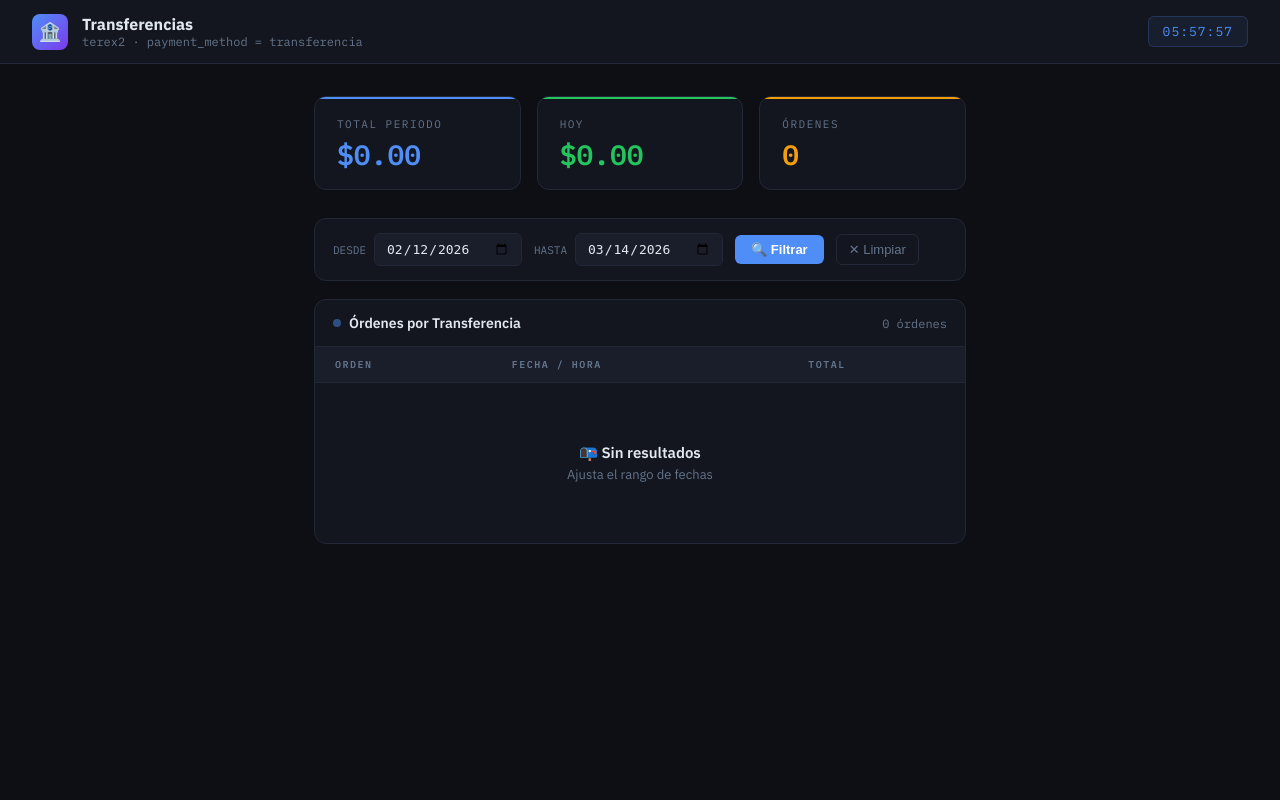
After one commit to cxmex/inventario_2, a FastAPI app: template templates/transferencias.html in a window 1280 px wide. The commit adds this page. Run offline with FastAPI, Linux system fonts and the light colour scheme; the template is opened without the code that fills it, so the values that code supplies are empty.

Commit message:
transferencias

```diff
--- a/app.py
+++ b/app.py
@@ -88,6 +88,30 @@ class ConteoEfectivoCreate(BaseModel):
     nombre: str
     tipo: str
     amount: float
+
+class TransferenciaRow(BaseModel):
+    id: int
+    created_at: Optional[str] = None
+    fecha: Optional[str] = None
+    hora: Optional[str] = None
+    order_id: Optional[int] = None
+    name: Optional[str] = None
+    name_id: Optional[str] = None
+    estilo: Optional[str] = None
+    estilo_id: Optional[int] = None
+    modelo: Optional[str] = None
+    modelo_id: Optional[int] = None
+    cost: Optional[float] = None
+    price: Optional[float] = None
+    subtotal: Optional[float] = None
+    total: Optional[float] = None
+    cliente: Optional[str] = None
+    id_cliente: Optional[int] = None
+    whatsapp: Optional[str] = None
+    qty: Optional[int] = None
+    marca: Optional[str] = None
+    color: Optional[str] = None
+    payment_method: Optional[str] = None
 
 # ─────────────────────────────────────────────
 # SUPABASE HELPER
@@ -308,70 +332,95 @@ def _build_receipt_pdf_with_qr(
     items: list, total: float, order_id: int, redemption_token: str
 ) -> io.BytesIO:
     buf = io.BytesIO()
-    width, height = 80 * mm, 200 * mm  # thermal-ish size
+    width = 80 * mm
+    height = 250 * mm
     c = canvas.Canvas(buf, pagesize=(width, height))
 
-    y = height - 10 * mm
+    y = height - 12 * mm
 
-    # Header
-    c.setFont("Helvetica-Bold", 12)
-    c.drawCentredString(width / 2, y, f"TEREX2 — Ticket #{order_id}")
-    y -= 7 * mm
+    # ── Header ────────────────────────────────────────────────────────────
+    c.setFont("Helvetica-Bold", 16)
+    c.drawCentredString(width / 2, y, f"TEREX2")
+    y -= 9 * mm
+
+    c.setFont("Helvetica-Bold", 13)
+    c.drawCentredString(width / 2, y, f"Ticket #{order_id}")
+    y -= 8 * mm
 
     mexico_tz = pytz.timezone("America/Mexico_City")
-    now_str = datetime.now(mexico_tz).strftime("%Y-%m-%d %H:%M")
-    c.setFont("Helvetica", 8)
+    now_str = datetime.now(mexico_tz).strftime("%Y-%m-%d  %H:%M")
+    c.setFont("Helvetica", 10)
     c.drawCentredString(width / 2, y, now_str)
     y -= 8 * mm
 
+    c.setLineWidth(1.2)
     c.line(5 * mm, y, width - 5 * mm, y)
-    y -= 6 * mm
+    y -= 8 * mm
 
-    # Items
-    c.setFont("Helvetica-Bold", 8)
+    # ── Column headers ────────────────────────────────────────────────────
+    c.setFont("Helvetica-Bold", 11)
     c.drawString(5 * mm, y, "Producto")
     c.drawRightString(width - 5 * mm, y, "Subtotal")
-    y -= 5 * mm
-
-    c.setFont("Helvetica", 8)
-    for item in items:
-        line = f"{item['qty']}x {item['name'][:28]}"
-        c.drawString(5 * mm, y, line)
-        c.drawRightString(width - 5 * mm, y, f"${item['subtotal']:.0f}")
-        y -= 5 * mm
-        if y < 40 * mm:
-            c.showPage()
-            y = height - 10 * mm
+    y -= 7 * mm
 
     c.line(5 * mm, y, width - 5 * mm, y)
-    y -= 6 * mm
+    y -= 7 * mm
 
-    # Total
-    c.setFont("Helvetica-Bold", 10)
+    # ── Items ─────────────────────────────────────────────────────────────
+    c.setFont("Helvetica", 11)
+    for item in items:
+        subtotal = item.get("subtotal") or (item["qty"] * item["price"])
+        # Product name line
+        name_str = f"{item['qty']}x  {item['name'][:26]}"
+        c.drawString(5 * mm, y, name_str)
+        c.drawRightString(width - 5 * mm, y, f"${subtotal:.0f}")
+        y -= 7 * mm
+
+        # Price per piece on second line
+        c.setFont("Helvetica", 9)
+        c.setFillColorRGB(0.4, 0.4, 0.4)
+        c.drawString(8 * mm, y, f"@ ${item['price']:.0f} c/u")
+        c.setFillColorRGB(0, 0, 0)
+        c.setFont("Helvetica", 11)
+        y -= 8 * mm
+
+        if y < 50 * mm:
+            c.showPage()
+            y = height - 12 * mm
+
+    # ── Total ─────────────────────────────────────────────────────────────
+    y -= 2 * mm
+    c.setLineWidth(1.2)
+    c.line(5 * mm, y, width - 5 * mm, y)
+    y -= 9 * mm
+
+    c.setFont("Helvetica-Bold", 14)
     c.drawString(5 * mm, y, "TOTAL")
     c.drawRightString(width - 5 * mm, y, f"${total:.0f}")
-    y -= 10 * mm
+    y -= 12 * mm
 
-    # QR code
+    c.line(5 * mm, y, width - 5 * mm, y)
+    y -= 12 * mm
+
+    # ── QR code ───────────────────────────────────────────────────────────
     qr_url = f"https://terex.mx/redeem?token={redemption_token}&order={order_id}"
     qr = qrcode.make(qr_url)
     qr_buf = io.BytesIO()
     qr.save(qr_buf, format="PNG")
     qr_buf.seek(0)
 
-    qr_size = 25 * mm
+    qr_size = 32 * mm
     qr_x = (width - qr_size) / 2
     from reportlab.lib.utils import ImageReader
     c.drawImage(ImageReader(qr_buf), qr_x, y - qr_size, width=qr_size, height=qr_size)
-    y -= qr_size + 4 * mm
+    y -= qr_size + 6 * mm
 
-    c.setFont("Helvetica", 7)
+    c.setFont("Helvetica", 9)
     c.drawCentredString(width / 2, y, "Escanea para puntos de lealtad")
 
     c.save()
     buf.seek(0)
     return buf
-
 
 # ─────────────────────────────────────────────
 # ROUTES
@@ -948,9 +997,45 @@ try:
 except Exception:
     pass
 
-# ─────────────────────────────────────────────
+@app.get("/transferencias", response_class=HTMLResponse)
+async def get_transferencias_page(request: Request):
+    return templates.TemplateResponse("transferencias.html", {"request": request})
+
+@app.get("/api/transferencias2")
+async def get_transferencias2(limit: Optional[int] = 500):
+    """Returns one row per order_id with total = sum(price * qty)"""
+    try:
+        url = (
+            f"{SUPABASE_URL}/rest/v1/ventas_terex2"
+            f"?payment_method=eq.transferencia"
+            f"&select=order_id,price,qty,created_at"
+            f"&order=created_at.desc"
+            f"&limit={limit}"
+        )
+        response = requests.get(url, headers=HEADERS)
+        response.raise_for_status()
+        rows = response.json()
+
+        # Group by order_id, sum price*qty
+        from collections import defaultdict
+        order_map = {}
+        for r in rows:
+            oid = r.get("order_id")
+            price = r.get("price") or 0
+            qty   = r.get("qty")   or 0
+            if oid not in order_map:
+                order_map[oid] = {"order_id": oid, "created_at": r.get("created_at"), "total": 0}
+            order_map[oid]["total"] += price * qty
+
+        # Sort by created_at desc
+        orders = sorted(order_map.values(), key=lambda x: x["created_at"] or "", reverse=True)
+        return orders
+
+    except Exception as e:
+        print(f"Error fetching transferencias2: {e}")
+        raise HTTPException(status_code=500, detail=str(e))
 # ENTRYPOINT
 # ─────────────────────────────────────────────
 if __name__ == "__main__":
     import uvicorn
-    uvicorn.run("app:app", host="0.0.0.0", port=8001, reload=True)
+    uvicorn.run(app, host="0.0.0.0", port=8000)
--- /dev/null
+++ b/templates/transferencias.html
@@ -0,0 +1,286 @@
+<!doctype html>
+<html lang="es">
+<head>
+  <meta charset="utf-8" />
+  <meta name="viewport" content="width=device-width, initial-scale=1" />
+  <title>Transferencias — Terex2</title>
+  <link href="https://fonts.googleapis.com/css2?family=IBM+Plex+Mono:wght@400;600&family=IBM+Plex+Sans:wght@300;400;600;700&display=swap" rel="stylesheet">
+  <style>
+    :root {
+      --bg: #0d0f14; --surface: #13161e; --surface2: #1a1e2a; --border: #232836;
+      --accent: #4f8ef7; --green: #22c55e; --yellow: #f59e0b;
+      --text: #e2e8f0; --muted: #64748b;
+      --mono: 'IBM Plex Mono', monospace; --sans: 'IBM Plex Sans', sans-serif;
+    }
+    * { box-sizing: border-box; margin: 0; padding: 0; }
+    body { font-family: var(--sans); background: var(--bg); color: var(--text); min-height: 100vh; }
+
+    .header {
+      background: var(--surface); border-bottom: 1px solid var(--border);
+      padding: 0 32px; display: flex; align-items: center; justify-content: space-between;
+      height: 64px; position: sticky; top: 0; z-index: 100;
+    }
+    .header-left { display: flex; align-items: center; gap: 14px; }
+    .logo-mark {
+      width: 36px; height: 36px; background: linear-gradient(135deg, #4f8ef7, #7c3aed);
+      border-radius: 8px; display: flex; align-items: center; justify-content: center; font-size: 18px;
+    }
+    .header-title { font-weight: 700; font-size: 16px; }
+    .header-sub { font-size: 12px; color: var(--muted); font-family: var(--mono); }
+    .live-clock {
+      font-family: var(--mono); font-size: 13px; color: var(--accent);
+      background: rgba(79,142,247,0.08); border: 1px solid rgba(79,142,247,0.2);
+      padding: 6px 14px; border-radius: 6px; letter-spacing: 1px;
+    }
+
+    .main { max-width: 700px; margin: 0 auto; padding: 32px 24px; }
+
+    .kpi-row { display: grid; grid-template-columns: repeat(3, 1fr); gap: 16px; margin-bottom: 28px; }
+    .kpi-card {
+      background: var(--surface); border: 1px solid var(--border);
+      border-radius: 12px; padding: 20px 22px; position: relative; overflow: hidden;
+    }
+    .kpi-card::before { content: ''; position: absolute; top: 0; left: 0; right: 0; height: 2px; }
+    .kpi-card.blue::before  { background: var(--accent); }
+    .kpi-card.green::before { background: var(--green); }
+    .kpi-card.yellow::before{ background: var(--yellow); }
+    .kpi-label { font-size: 11px; color: var(--muted); text-transform: uppercase; letter-spacing: 1.5px; font-family: var(--mono); margin-bottom: 10px; }
+    .kpi-value { font-size: 28px; font-weight: 700; font-family: var(--mono); line-height: 1; }
+    .kpi-card.blue   .kpi-value { color: var(--accent); }
+    .kpi-card.green  .kpi-value { color: var(--green); }
+    .kpi-card.yellow .kpi-value { color: var(--yellow); }
+
+    .filters-bar {
+      background: var(--surface); border: 1px solid var(--border); border-radius: 12px;
+      padding: 14px 18px; display: flex; align-items: center; gap: 12px;
+      flex-wrap: wrap; margin-bottom: 18px;
+    }
+    .filter-group { display: flex; align-items: center; gap: 8px; }
+    .filter-label { font-size: 11px; color: var(--muted); font-family: var(--mono); white-space: nowrap; }
+    .filter-input {
+      background: var(--surface2); border: 1px solid var(--border); color: var(--text);
+      padding: 7px 11px; border-radius: 6px; font-size: 13px; outline: none;
+      transition: border-color 0.2s; width: 148px;
+    }
+    .filter-input:focus { border-color: var(--accent); }
+    .btn-filter {
+      background: var(--accent); color: white; border: none; padding: 7px 16px;
+      border-radius: 6px; font-size: 13px; font-weight: 600; cursor: pointer; transition: opacity 0.2s;
+    }
+    .btn-filter:hover { opacity: 0.85; }
+    .btn-reset {
+      background: transparent; color: var(--muted); border: 1px solid var(--border);
+      padding: 7px 12px; border-radius: 6px; font-size: 13px; cursor: pointer; transition: all 0.2s;
+    }
+    .btn-reset:hover { color: var(--text); border-color: var(--muted); }
+
+    .table-wrapper { background: var(--surface); border: 1px solid var(--border); border-radius: 12px; overflow: hidden; }
+    .table-header-bar {
+      display: flex; align-items: center; justify-content: space-between;
+      padding: 14px 18px; border-bottom: 1px solid var(--border);
+    }
+    .table-title { font-size: 14px; font-weight: 600; display: flex; align-items: center; gap: 8px; }
+    .dot { width: 8px; height: 8px; background: var(--accent); border-radius: 50%; animation: pulse 2s infinite; }
+    @keyframes pulse { 0%,100%{opacity:1} 50%{opacity:0.4} }
+    .record-count { font-family: var(--mono); font-size: 12px; color: var(--muted); }
+
+    table { width: 100%; border-collapse: collapse; }
+    thead tr { background: var(--surface2); }
+    th {
+      padding: 11px 20px; text-align: left; font-size: 10px; font-weight: 600;
+      text-transform: uppercase; letter-spacing: 1.5px; color: var(--muted);
+      font-family: var(--mono); border-bottom: 1px solid var(--border);
+    }
+    tbody tr { border-bottom: 1px solid var(--border); transition: background 0.15s; }
+    tbody tr:last-child { border-bottom: none; }
+    tbody tr:hover { background: var(--surface2); }
+    td { padding: 15px 20px; vertical-align: middle; }
+
+    .order-badge {
+      display: inline-flex; align-items: center;
+      background: rgba(79,142,247,0.1); border: 1px solid rgba(79,142,247,0.25);
+      color: var(--accent); padding: 5px 12px; border-radius: 5px;
+      font-family: var(--mono); font-size: 14px; font-weight: 600;
+    }
+    .total-cell { font-family: var(--mono); font-weight: 700; font-size: 18px; color: var(--green); }
+    .date-main { font-family: var(--mono); font-size: 13px; }
+    .date-time { font-family: var(--mono); font-size: 11px; color: var(--muted); margin-top: 3px; }
+
+    .state-row td { padding: 60px 20px; text-align: center; }
+    .spinner {
+      display: inline-block; width: 30px; height: 30px;
+      border: 3px solid var(--border); border-top-color: var(--accent);
+      border-radius: 50%; animation: spin 0.8s linear infinite; margin-bottom: 12px;
+    }
+    @keyframes spin { to { transform: rotate(360deg); } }
+    .state-title { font-size: 15px; font-weight: 600; }
+    .state-sub { font-size: 13px; color: var(--muted); margin-top: 4px; }
+  </style>
+</head>
+<body>
+
+  <header class="header">
+    <div class="header-left">
+      <div class="logo-mark">🏦</div>
+      <div>
+        <div class="header-title">Transferencias</div>
+        <div class="header-sub">terex2 · payment_method = transferencia</div>
+      </div>
+    </div>
+    <div class="live-clock" id="clock">--:--:--</div>
+  </header>
+
+  <main class="main">
+
+    <div class="kpi-row">
+      <div class="kpi-card blue">
+        <div class="kpi-label">Total Periodo</div>
+        <div class="kpi-value" id="kpi-total">$0</div>
+      </div>
+      <div class="kpi-card green">
+        <div class="kpi-label">Hoy</div>
+        <div class="kpi-value" id="kpi-hoy">$0</div>
+      </div>
+      <div class="kpi-card yellow">
+        <div class="kpi-label">Órdenes</div>
+        <div class="kpi-value" id="kpi-orders">0</div>
+      </div>
+    </div>
+
+    <div class="filters-bar">
+      <div class="filter-group">
+        <span class="filter-label">DESDE</span>
+        <input type="date" id="f-from" class="filter-input" />
+      </div>
+      <div class="filter-group">
+        <span class="filter-label">HASTA</span>
+        <input type="date" id="f-to" class="filter-input" />
+      </div>
+      <button class="btn-filter" onclick="applyFilters()">🔍 Filtrar</button>
+      <button class="btn-reset" onclick="resetFilters()">✕ Limpiar</button>
+    </div>
+
+    <div class="table-wrapper">
+      <div class="table-header-bar">
+        <div class="table-title"><div class="dot"></div>Órdenes por Transferencia</div>
+        <span class="record-count" id="record-count">— órdenes</span>
+      </div>
+      <table>
+        <thead>
+          <tr>
+            <th>Orden</th>
+            <th>Fecha / Hora</th>
+            <th>Total</th>
+          </tr>
+        </thead>
+        <tbody id="tbody">
+          <tr class="state-row">
+            <td colspan="3">
+              <div class="spinner"></div>
+              <div class="state-title">Cargando...</div>
+            </td>
+          </tr>
+        </tbody>
+      </table>
+    </div>
+
+  </main>
+
+  <script>
+    let orders = [];
+    let filtered = [];
+
+    function updateClock() {
+      document.getElementById('clock').textContent = new Date().toLocaleTimeString('es-MX', {
+        timeZone: 'America/Mexico_City', hour: '2-digit', minute: '2-digit', second: '2-digit', hour12: false
+      });
+    }
+    updateClock(); setInterval(updateClock, 1000);
+
+    (function initDates() {
+      const today = new Date();
+      const from = new Date(today); from.setDate(from.getDate() - 30);
+      document.getElementById('f-to').value   = today.toISOString().slice(0,10);
+      document.getElementById('f-from').value = from.toISOString().slice(0,10);
+    })();
+
+    function fmt(n) {
+      return '$' + Number(n||0).toLocaleString('es-MX', { minimumFractionDigits: 2, maximumFractionDigits: 2 });
+    }
+
+    async function loadData() {
+      try {
+        const res = await fetch('/api/transferencias2');
+        if (!res.ok) throw new Error('HTTP ' + res.status);
+        orders = await res.json();
+        applyFilters();
+      } catch (err) {
+        document.getElementById('tbody').innerHTML = `
+          <tr class="state-row"><td colspan="3">
+            <div class="state-title">⚠️ Error al cargar</div>
+            <div class="state-sub">${err.message}</div>
+          </td></tr>`;
+      }
+    }
+
+    function applyFilters() {
+      const from = document.getElementById('f-from').value;
+      const to   = document.getElementById('f-to').value;
+      filtered = orders.filter(r => {
+        const d = (r.created_at || '').slice(0, 10);
+        if (from && d < from) return false;
+        if (to   && d > to)   return false;
+        return true;
+      });
+      renderKPIs();
+      renderTable();
+    }
+
+    function resetFilters() {
+      const today = new Date();
+      const from = new Date(today); from.setDate(from.getDate() - 30);
+      document.getElementById('f-to').value   = today.toISOString().slice(0,10);
+      document.getElementById('f-from').value = from.toISOString().slice(0,10);
+      applyFilters();
+    }
+
+    function renderKPIs() {
+      const today = new Date().toISOString().slice(0,10);
+      const total = filtered.reduce((s, r) => s + (r.total || 0), 0);
+      const hoy   = filtered.filter(r => (r.created_at||'').slice(0,10) === today)
+                            .reduce((s, r) => s + (r.total || 0), 0);
+      document.getElementById('kpi-total').textContent  = fmt(total);
+      document.getElementById('kpi-hoy').textContent    = fmt(hoy);
+      document.getElementById('kpi-orders').textContent = filtered.length;
+      document.getElementById('record-count').textContent = `${filtered.length} órdenes`;
+    }
+
+    function renderTable() {
+      const tbody = document.getElementById('tbody');
+      if (filtered.length === 0) {
+        tbody.innerHTML = `<tr class="state-row"><td colspan="3">
+          <div class="state-title">📭 Sin resultados</div>
+          <div class="state-sub">Ajusta el rango de fechas</div>
+        </td></tr>`;
+        return;
+      }
+      tbody.innerHTML = filtered.map(r => {
+        const dt = r.created_at ? new Date(r.created_at) : null;
+        const dateStr = dt ? dt.toLocaleDateString('es-MX', {day:'2-digit',month:'2-digit',year:'numeric'}) : '—';
+        const timeStr = dt ? dt.toLocaleTimeString('es-MX', {hour:'2-digit',minute:'2-digit',hour12:false}) : '';
+        return `
+          <tr>
+            <td><span class="order-badge">#${r.order_id}</span></td>
+            <td>
+              <div class="date-main">${dateStr}</div>
+              <div class="date-time">${timeStr}</div>
+            </td>
+            <td class="total-cell">${fmt(r.total)}</td>
+          </tr>`;
+      }).join('');
+    }
+
+    loadData();
+  </script>
+</body>
+</html>
```
Also changed, not shown: templates/index2.html (+12 -0 lines), 3 other files.
